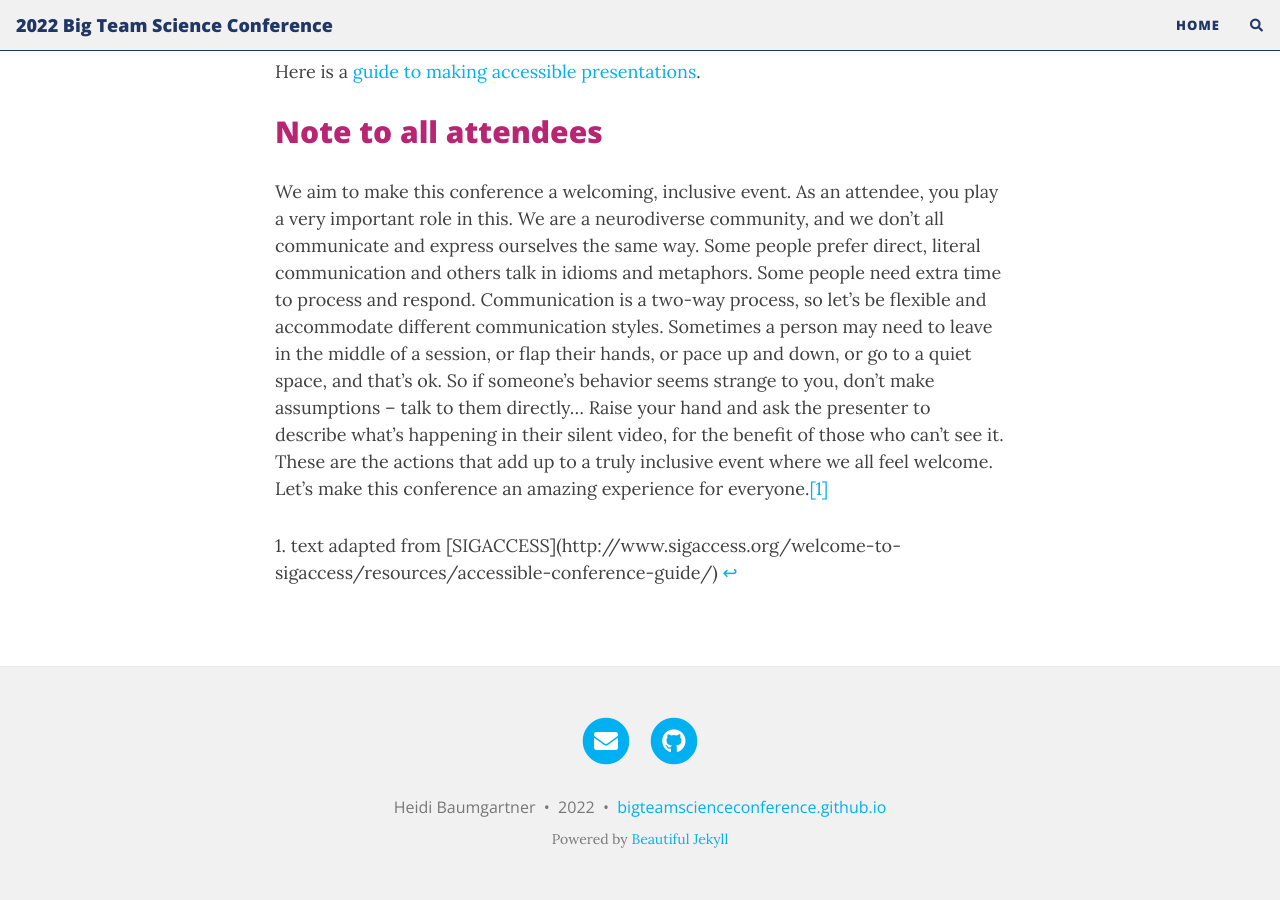
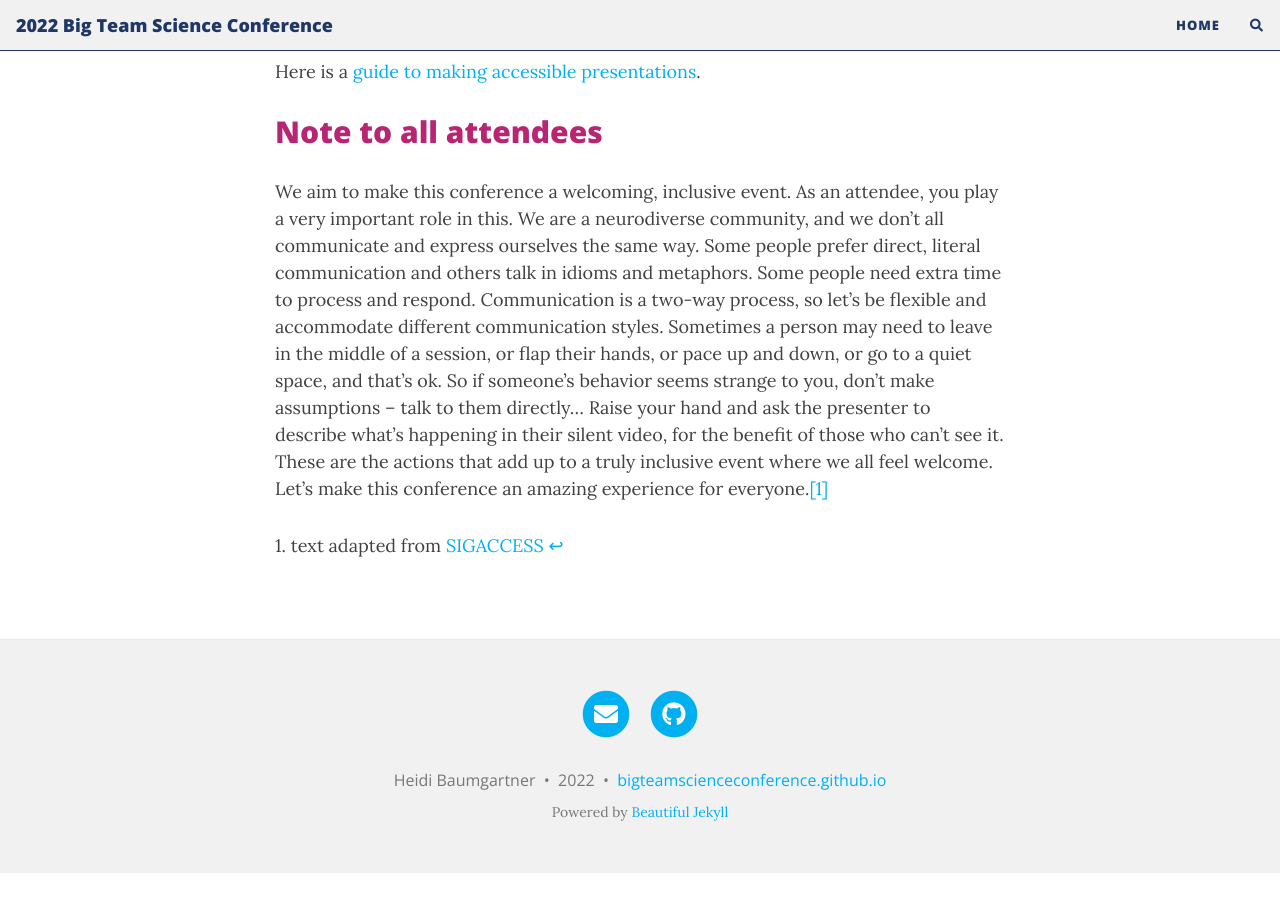
Before and after one commit to bigteamscienceconference/bigteamscienceconference.github.io, a Jekyll site: the page built from access.md, in a window 1280 px wide and 900 px high, scrolled down 653 px. Built offline with Jekyll 4.4.1, drawn with Linux system fonts in a browser that asks for light colours; nearby versions of some CDN libraries; comment, search, counter and statistics services are not loaded; after the commit the page ends 1526 px from its top, so only the background shows below that; some of the changed lines change nothing that is shown.

Commit message:
edit access

```diff
--- a/access.md
+++ b/access.md
@@ -23,7 +23,7 @@ Here is a [guide to making accessible presentations](https://www.w3.org/WAI/teac
 We aim to make this conference a welcoming, inclusive event. As an attendee, you play a very important role in this. We are a neurodiverse community, and we don’t all communicate and express ourselves the same way. Some people prefer direct, literal communication and others talk in idioms and metaphors. Some people need extra time to process and respond. Communication is a two-way process, so let’s be flexible and accommodate different communication styles. Sometimes a person may need to leave in the middle of a session, or flap their hands, or pace up and down, or go to a quiet space, and that’s ok. So if someone’s behavior seems strange to you, don’t make assumptions – talk to them directly... Raise your hand and ask the presenter to describe what’s happening in their silent video, for the benefit of those who can’t see it. These are the actions that add up to a truly inclusive event where we all feel welcome.  Let’s make this conference an amazing experience for everyone.<a id="footnote-1-ref" href="#footnote-1" title="link to footnote">[1]</a>
 
 <p id="footnote-1">
-   1. text adapted from [SIGACCESS](http://www.sigaccess.org/welcome-to-sigaccess/resources/accessible-conference-guide/)
+   1. text adapted from <a href="http://www.sigaccess.org/welcome-to-sigaccess/resources/accessible-conference-guide/" title="SIGACCESS">SIGACCESS</a>
       <a href="#footnote-1-ref" title="return to text">&#8617;</a>
 </p>
 
@@ -34,12 +34,4 @@ Notes:
 - Work with the proceedings publishers to ensure that the index and table of contents of the electronic proceedings are available in an accessible format. If they are html, the W3C WCAG 2.0 guidelines apply. For pdf documents, the Adobe Acrobat accessibility check applies (see resources below for more information about creating accessible pdf documents).
 - Work with the proceedings chairs to ensure that accepted conference submissions are made accessible. The publishers Sheridan can also help with this if requested.
 - Encourage authors to caption videos that will be released by the conference.
-
-- Creating accessible PDFs: http://www.sigaccess.org/welcome-to-sigaccess/resources/accessible-pdf-author-guide/
-- https://www.w3.org/WAI/teach-advocate/accessible-presentations/
-
-suggested info for attendees from http://www.sigaccess.org/welcome-to-sigaccess/resources/accessible-conference-guide/#website:
-"We aim to make this conference a welcoming, inclusive event.  As an attendee, you play a very important role in this.  For example, we can all commit to using a microphone when we ask questions, so that everyone can hear.
-
-We are a neurodiverse community, and we don’t all communicate and express ourselves the same way.  Some people prefer direct, literal communication and others talk in idioms and metaphors. Some people need extra time to process and respond. Communication is a two-way process, so let’s be flexible and accommodate different communication styles. Sometimes a person may need to leave in the middle of a session, or flap their hands, or pace up and down, or go to a quiet space, and that’s ok. So if someone’s behavior seems strange to you, don’t make assumptions – talk to them directly... Raise your hand and ask the presenter to describe what’s happening in their silent video, for the benefit of those who can’t see it. These are the actions that add up to a truly inclusive event where we all feel welcome.  Let’s make this conference an amazing experience for everyone."
 -->
```
